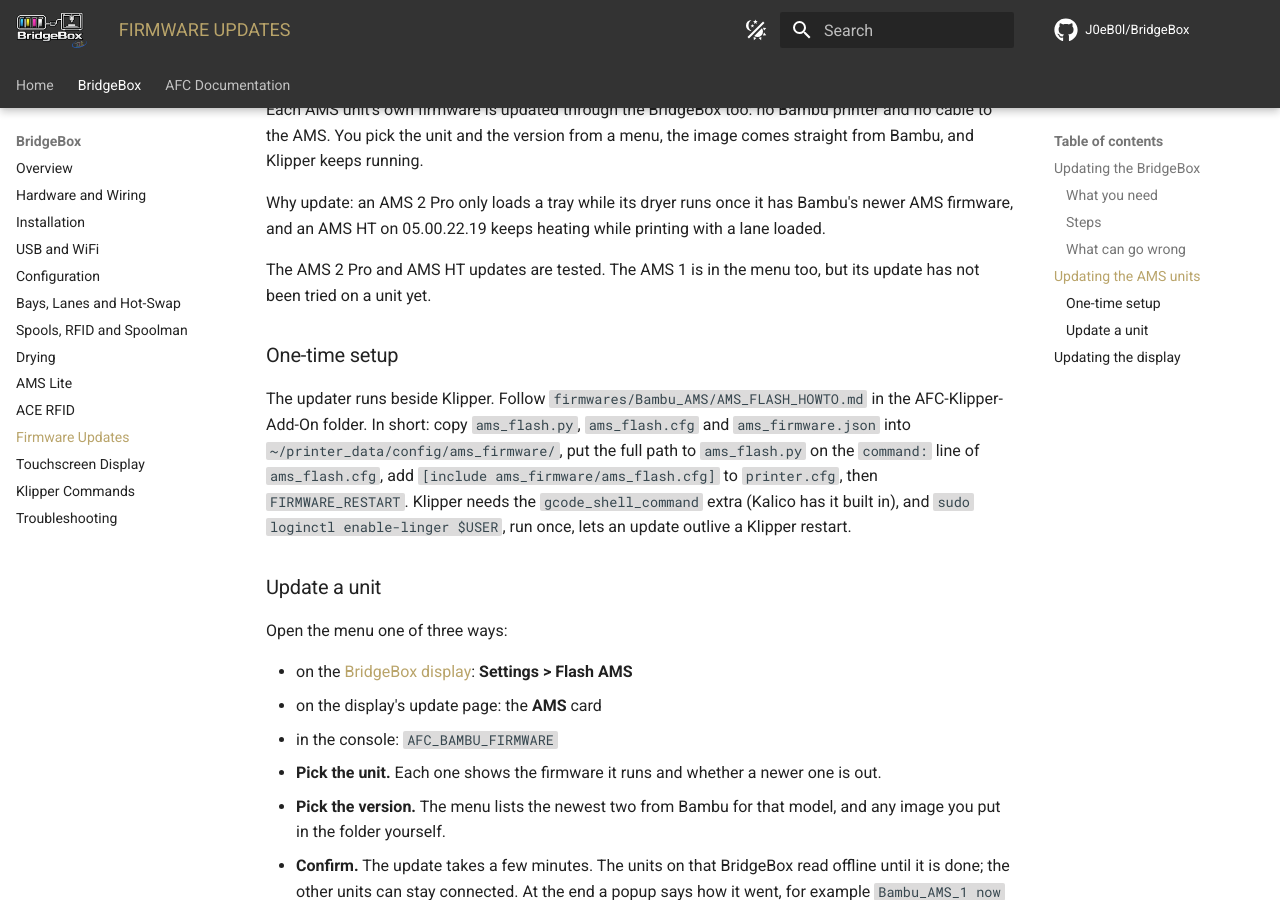
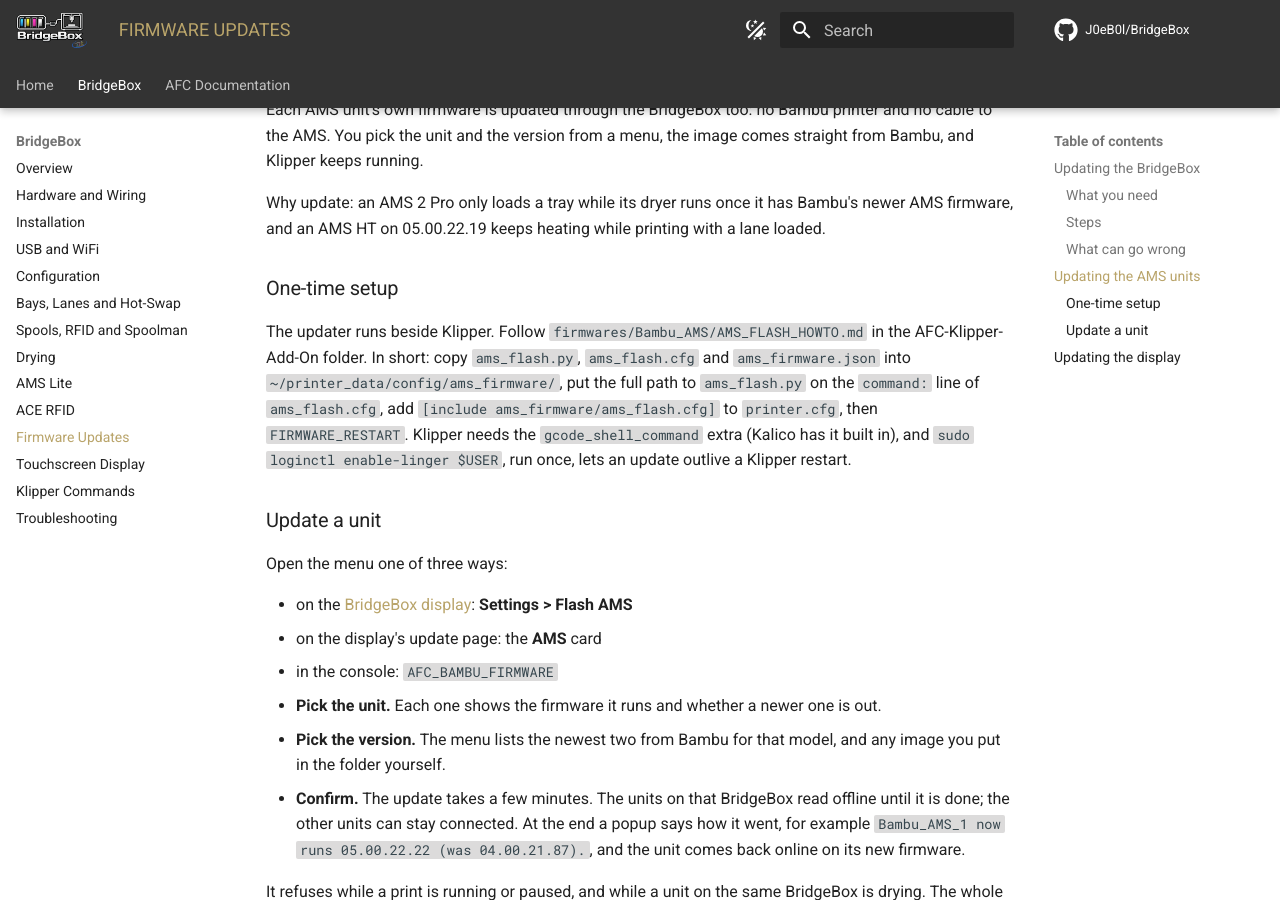
Before and after one commit to J0eB0l/BridgeBox, an MkDocs documentation site: the page built from docs/bridgebox/firmware.md, in a window 1280 px wide and 900 px high, scrolled down 2428 px. Built offline with MkDocs 1.6.1 and Material for MkDocs 9.7.7, drawn with Linux system fonts in a browser that asks for light colours; comment, search, counter and statistics services are not loaded.

Commit message:
Drop the testing notes from the AMS firmware docs and the unit table
The AMS 1 lists Bambu's firmware updates like the AMS 2 Pro and AMS HT.

```diff
--- a/docs/bridgebox/firmware.md
+++ b/docs/bridgebox/firmware.md
@@ -91,9 +91,6 @@ the unit and the version from a menu, the image comes straight from Bambu, and K
 Why update: an AMS 2 Pro only loads a tray while its dryer runs once it has Bambu's newer AMS firmware, and an AMS HT on
 05.00.22.19 keeps heating while printing with a lane loaded.
 
-The AMS 2 Pro and AMS HT updates are tested. The AMS 1 is in the menu too, but its update has not been tried on a unit
-yet.
-
 ### One-time setup
 
 The updater runs beside Klipper. Follow `firmwares/Bambu_AMS/AMS_FLASH_HOWTO.md` in the AFC-Klipper-Add-On folder. In
--- a/index.html
+++ b/index.html
@@ -517,7 +517,7 @@
             <tr><th>Jam handling</th><td>AFC detects and handles failed loads</td><td>AFC detects and handles failed loads</td><td>AFC detects and handles failed loads</td><td>AMS Lite stall reporting and AFC handling</td></tr>
             <tr><th>Filament grip / clogs</th><td>Printer/AFC sensor configuration</td><td>Printer/AFC sensor configuration</td><td>Printer/AFC sensor configuration</td><td>Odometer checks movement and can trigger AFC pause</td></tr>
             <tr><th>Stuck spool</th><td>AMS errors handled by AFC</td><td>AMS errors handled by AFC</td><td>AMS errors handled by AFC</td><td>AMS Lite reports stuck/tangled spool</td></tr>
-            <tr><th>Firmware updates</th><td>In the menu; not tested yet</td><td>Bambu's firmware, from the printer or the display</td><td>Bambu's firmware, from the printer or the display</td><td>Not through BridgeBox</td></tr>
+            <tr><th>Firmware updates</th><td>Bambu's firmware, from the printer or the display</td><td>Bambu's firmware, from the printer or the display</td><td>Bambu's firmware, from the printer or the display</td><td>Not through BridgeBox</td></tr>
           </tbody>
         </table>
       </div>
```
Also changed, not shown: README.md (+1 -1 lines).
